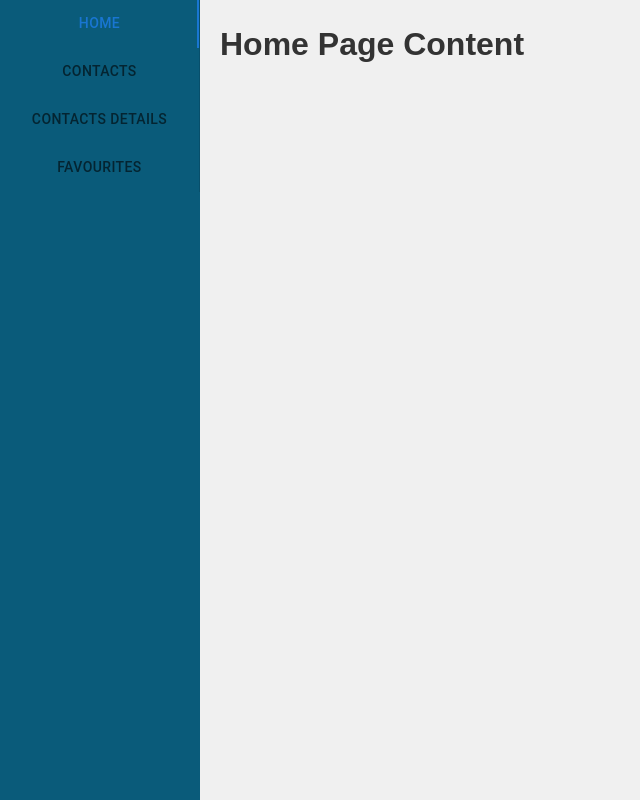
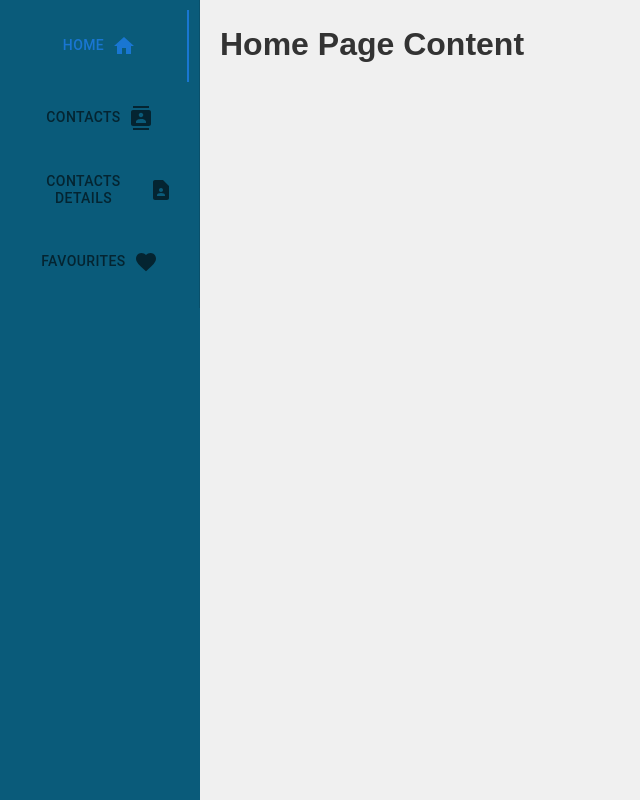
Before and after one commit to RushanthanGunalan/mycontacts-frontend, a React (Vite) app: page / in a window 1280 px wide. Shown: the whole page, without its empty margins (0-640 px from the left). Built offline with nearby package versions, Linux system fonts and the light colour scheme.

Commit message:
Added some icons to each tabs

```diff
--- a/src/App.css
+++ b/src/App.css
@@ -9,6 +9,10 @@
   background-color: rgb(10, 91, 122); /* Background color for the tab area */
 }
 
+.tabs-slices {
+  padding: 10px;
+}
+
 .content {
   flex-grow: 1;
   padding: 20px;
--- a/src/App.tsx
+++ b/src/App.tsx
@@ -6,6 +6,10 @@ import "./App.css";
 import ContactsList from "./pages/Contacts/ContactsList";
 import CardDetail from "./pages/Contacts/CardDetails";
 import FavContact from "./pages/Contacts/FavouriteContacts";
+import HomeIcon from "@mui/icons-material/Home";
+import ContactsIcon from "@mui/icons-material/Contacts";
+import FavoriteIcon from "@mui/icons-material/Favorite";
+import ContactPageIcon from "@mui/icons-material/ContactPage";
 
 // Dummy Home component for the default route
 const Home = () => <h1>Home Page Content</h1>;
@@ -22,20 +26,41 @@ function App() {
       <div className="app">
         <div className="tabs-container">
           <Tabs
+            className="tabs-slices"
             orientation="vertical" // Set the orientation to vertical
             value={value}
             onChange={handleChange}
             aria-label="vertical tabs example"
             sx={{ borderRight: 1, borderColor: "divider" }}
           >
-            <Tab label="Home" component={Link} to="/" />
-            <Tab label="Contacts" component={Link} to="/contacts" />
             <Tab
+              icon={<HomeIcon />}
+              iconPosition="end"
+              label="Home"
+              component={Link}
+              to="/"
+            />
+            <Tab
+              icon={<ContactsIcon />}
+              iconPosition="end"
+              label="Contacts"
+              component={Link}
+              to="/contacts"
+            />
+            <Tab
+              icon={<ContactPageIcon />}
+              iconPosition="end"
               label="Contacts Details"
               component={Link}
               to="/contactsDetail"
             />
-            <Tab label="Favourites" component={Link} to="/favContact" />
+            <Tab
+              icon={<FavoriteIcon />}
+              iconPosition="end"
+              label="Favourites"
+              component={Link}
+              to="/favContact"
+            />
           </Tabs>
         </div>
 
```
